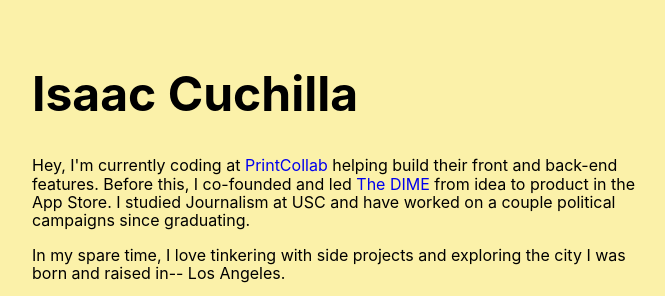
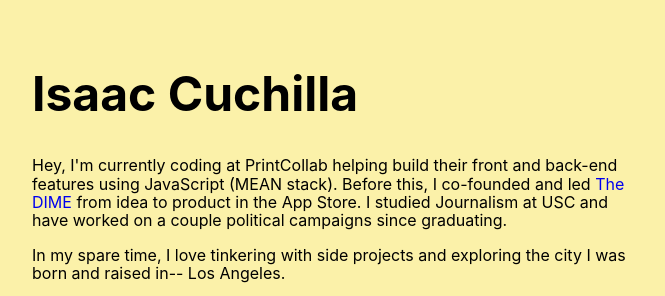
Before and after one commit to HollaAtIce/mio, a website: page public/index.html in a window 1280 px wide. Shown: the top 296 px of the page, without its empty margins (0-665 px from the left). Drawn offline with nearby package versions, Linux system fonts and the light colour scheme; files that its build step writes are made by us from their sources; files whose address does not match are found by name.

Commit message:
updating code

```diff
--- a/public/index.html
+++ b/public/index.html
@@ -12,8 +12,8 @@
     <div id="content" class="fn cf pa4">
         <div class="fl w-50 sans-serif f5">
             <h1 class="f1-ns cf lh-title sans-serif t-m static">Isaac Cuchilla</h1>
-            <p> Hey, I'm currently coding at <a class="link" href="http://printcollab.azurewebsites.net/">PrintCollab</a> helping
-                build their front and back-end features. Before this, I co-founded and led <a class="link" href="https://www.youtube.com/watch?v=y0R6bCrrqRM">The DIME</a>
+            <p> Hey, I'm currently coding at PrintCollab helping
+                build their front and back-end features using JavaScript (MEAN stack). Before this, I co-founded and led <a class="link" href="https://www.youtube.com/watch?v=y0R6bCrrqRM">The DIME</a>
                 from idea to product in the App Store. I studied Journalism at USC and have worked on a couple political campaigns since graduating.</p>
 
             <p> In my spare time, I love tinkering with side projects and exploring the city I was born and raised in-- Los Angeles.</p>
```
